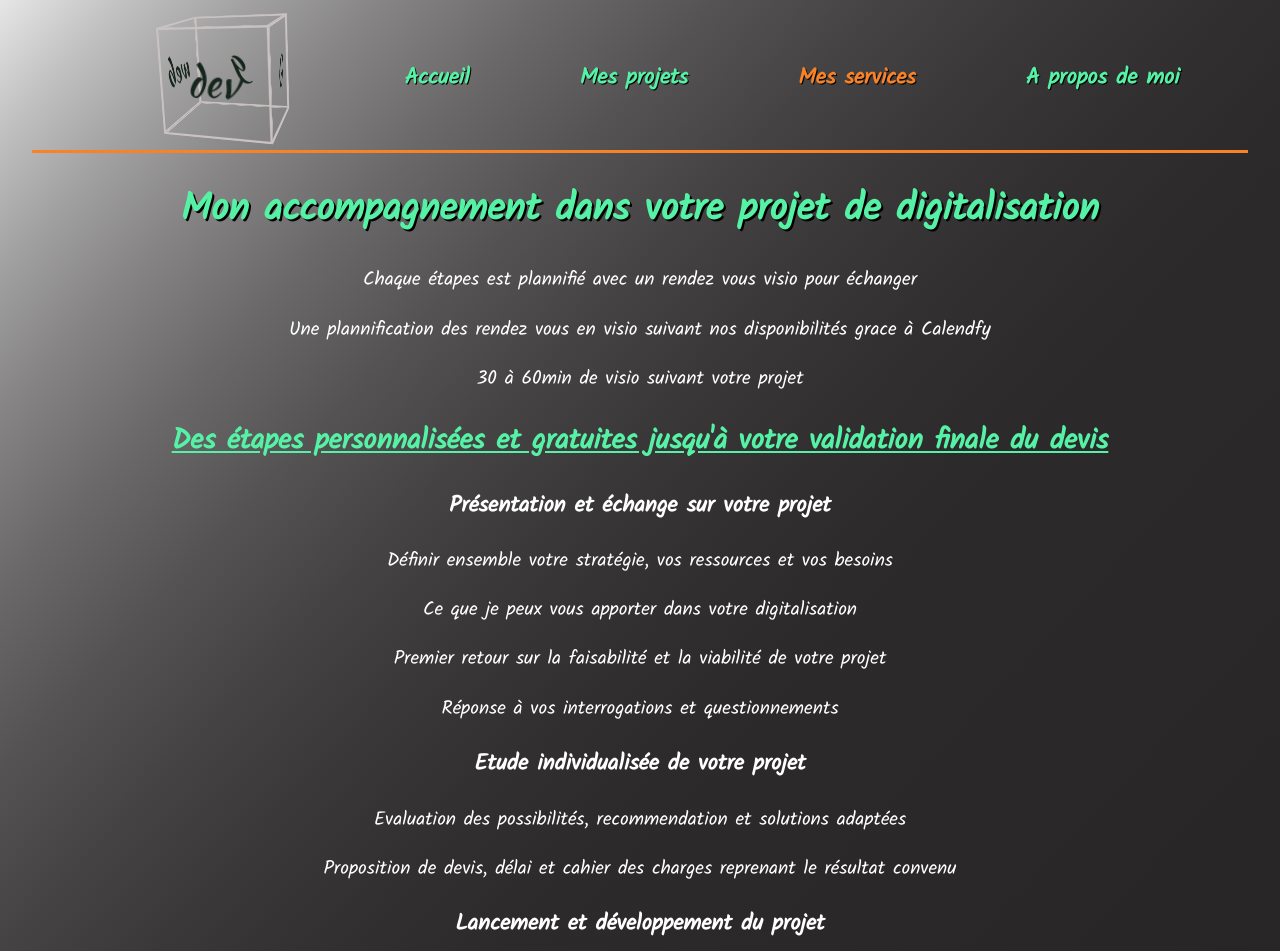
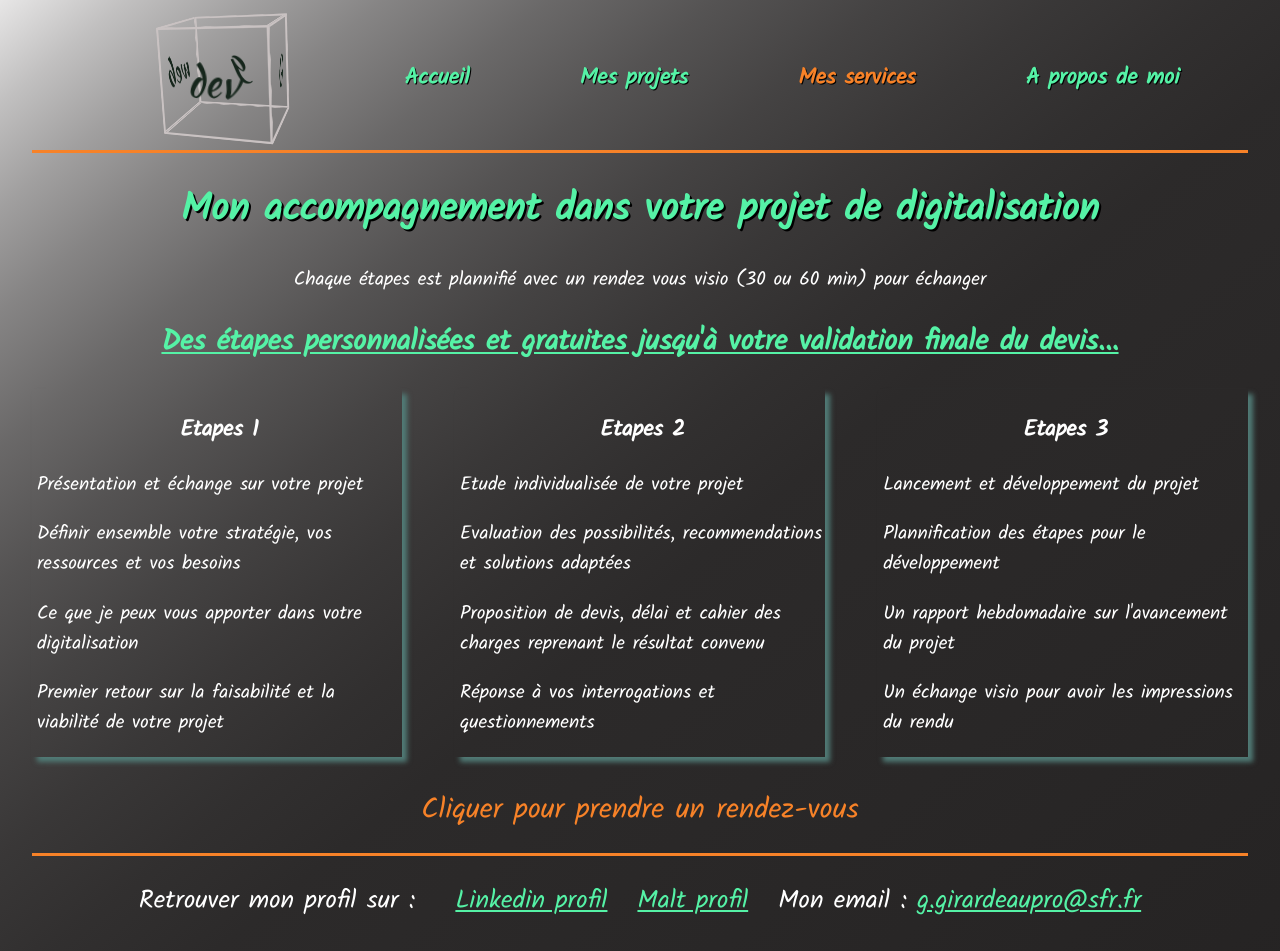
Before and after one commit to ghislaingirardeau/Portfolio_Nuxt, a Nuxt app: page /service in a window 1280 px wide. Shown: the top 951 px of the page. Built offline with nearby package versions, Linux system fonts and the light colour scheme.

Commit message:
layout font serice

```diff
--- a/assets/css/sass/pages/service.scss
+++ b/assets/css/sass/pages/service.scss
@@ -1,3 +1,43 @@
 .page__service {
-    @include layout_page
+    @include layout_page;
+
+    &--link {
+        color: $color-third;
+        text-decoration: none;
+        transition: all 0.3s ease;
+        font-size: 1.8rem;
+        &:hover {
+            text-shadow: 7px 20px black;
+        }
+    }
 }
+
+.container__etape{
+    display: flex;
+    flex-wrap: wrap;
+    justify-content: space-between;
+
+
+    &__block{
+        width: 30%;
+        box-shadow: 5px 5px 5px $color-blue-mid;
+        margin-bottom: 30px;
+        padding-left: 5px;
+
+        & > p {
+            text-align: left;
+        }
+    }
+}
+
+@media screen and (max-width: 900px) {
+    .container__etape{
+
+
+        &__block{
+            width: 100%;
+
+        }
+    }
+
+  }
--- a/pages/about.vue
+++ b/pages/about.vue
@@ -25,7 +25,7 @@
                         </div>
                 </article>
                 <article>
-                    <h2 class="reveal-1">Mes souhaits d'engagements</h2>
+                    <h2 class="reveal-1">Mes souhaits d'engagements...</h2>
 
                         <div class="reveal-2 about__wish">
                             <img class="about__wish--img" src="~/assets/images/environement_respect.jpg" alt="ecology">
--- a/pages/service.vue
+++ b/pages/service.vue
@@ -1,38 +1,53 @@
 <template>
     <main class="page__service">
         <h1>Mon accompagnement dans votre projet de digitalisation</h1>
-            <p>Chaque étapes est plannifié avec un rendez vous visio pour échanger</p>
-            <p>Une plannification des rendez vous en visio suivant nos disponibilités grace à Calendfy</p>
-            <p>30 à 60min de visio suivant votre projet</p>
+            <p>Chaque étapes est plannifié avec un rendez vous visio (30 ou 60 min) pour échanger</p>
 
-        <h2>Des étapes personnalisées et gratuites jusqu'à votre validation finale du devis</h2>
+        <h2>Des étapes personnalisées et gratuites jusqu'à votre validation finale du devis...</h2>
+        <div class="container__etape">
 
-            <h3>Présentation et échange sur votre projet</h3>
+            <article class="container__etape__block reveal-0">
+                <h3>Etapes 1</h3>
+                <p>Présentation et échange sur votre projet</p>
                 <p>Définir ensemble votre stratégie, vos ressources et vos besoins</p>
                 <p>Ce que je peux vous apporter dans votre digitalisation</p>
                 <p>Premier retour sur la faisabilité et la viabilité de votre projet</p>
+            </article>
+
+            <article class="container__etape__block reveal-1">
+                <h3>Etapes 2</h3>
+                <p>Etude individualisée de votre projet</p>
+                <p>Evaluation des possibilités, recommendations et solutions adaptées</p>
+                <p>Proposition de devis, délai et cahier des charges reprenant le résultat convenu</p>
                 <p>Réponse à vos interrogations et questionnements</p>
+            </article>
 
-            <h3>Etude individualisée de votre projet</h3>
-                <p>Evaluation des possibilités, recommendation et solutions adaptées</p>
-                <p>Proposition de devis, délai et cahier des charges reprenant le résultat convenu</p>
-
-            <h3>Lancement et développement du projet</h3>
+            <article class="container__etape__block reveal-2">
+                <h3>Etapes 3</h3>
+                <p>Lancement et développement du projet</p>
                 <p>Plannification des étapes pour le développement</p>
                 <p>Un rapport hebdomadaire sur l'avancement du projet</p>
                 <p>Un échange visio pour avoir les impressions du rendu</p>
+            </article>
 
-        <h2>Consulter mes disponibilités et prenez rendez-vous sur : <a :href="calendfy" target="blank">calendfy</a></h2>
+        </div>
+
+        <a class="page__service--link reveal-3" :href="calendfy" target="blank">Cliquer pour prendre un rendez-vous</a>
 
     </main>
 </template>
 
 <script>
+import { reveal } from "@/store/function"
+
 export default {
     data() {
         return {
             calendfy: 'http://calendly.com/gg-webdev'
         }
     },
+    mounted () {
+        reveal()
+    }
 }
 </script>
```
